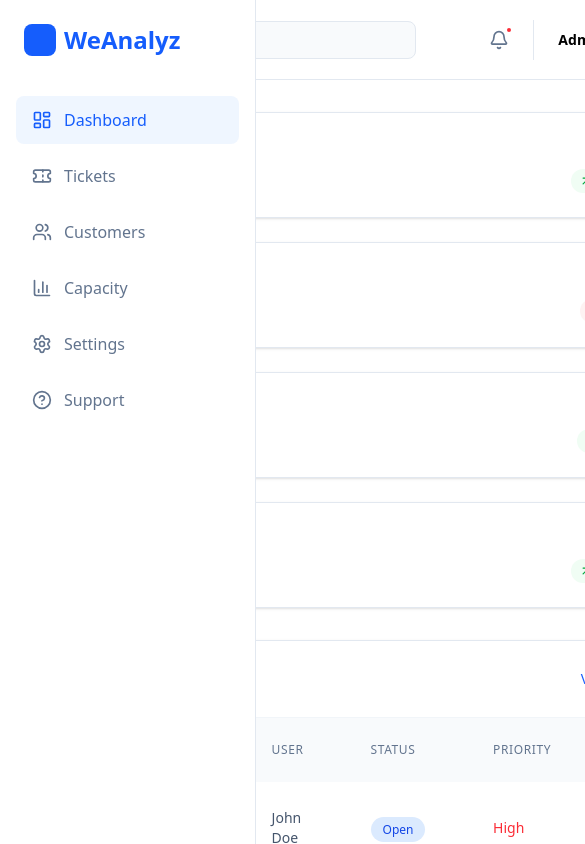
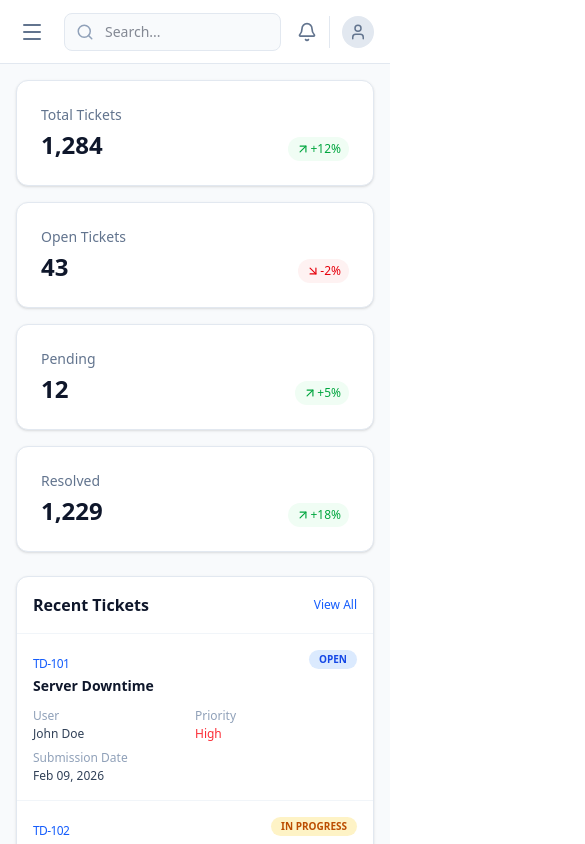
Before and after one commit to Coderofcoders70/WeAnalyze-Assessment, a React (Vite) app: page / in a window 390 px wide. Shown: the top 844 px of the page, 585 px wide, since content can reach past the window. Built offline with nearby package versions, Linux system fonts and the light colour scheme.

Commit message:
Added responsiveness

```diff
--- a/src/App.jsx
+++ b/src/App.jsx
@@ -1,40 +1,41 @@
-import Header from "./components/Header";
-import Sidebar from "./components/Sidebar";
-import { Stats_Data } from "./data/mockData";
-import StatusCard from "./components/StatusCard";
-import TicketTable from "./components/TicketTable";
+import { useState } from 'react';
+import Header from './components/Header';
+import Sidebar from './components/Sidebar';
+import { Stats_Data } from './data/mockData';
+import StatusCard from './components/StatusCard';
+import TicketTable from './components/TicketTable';
 
 function App() {
+  const [isSidebarOpen, setSidebarOpen] = useState(false);
 
   return (
-    <div className="flex min-h-screen">
-      {/* Sidebar  */}
-      <Sidebar />
+    <div className="flex min-h-screen bg-slate-50 font-sans text-slate-900 overflow-x-hidden">
 
-      <main className="flex flex-1 flex-col">
-        {/* Header  */}
-        <Header />
-        <div className="p-8 space-y-8">
-          {/* Top Stats Grid */}
-          <div className="grid grid-cols-1 md:grid-cols-2 lg:grid-cols-4 gap-6">
+      <Sidebar isOpen={isSidebarOpen} setOpen={setSidebarOpen} />
+
+      <main className="flex-1 flex flex-col min-w-0">
+        <Header onMenuClick={() => setSidebarOpen(true)} />
+
+        <div className="p-4 md:p-8 space-y-6 md:space-y-8">
+          {/* Status Cards */}
+          <div className="grid grid-cols-1 sm:grid-cols-2 lg:grid-cols-4 gap-4 md:gap-6">
             {Stats_Data.map((stat, index) => (
               <StatusCard key={index} {...stat} />
             ))}
           </div>
 
-          {/* Ticket Table Section */}
+          {/* Ticket Table */}
           <div className="bg-white rounded-xl shadow-sm border border-slate-200">
-            <div className="p-6 border-b border-slate-100 flex justify-between items-center">
-              <h2 className="text-lg font-semibold">Recent Tickets</h2>
-              <button className="text-sm text-blue-600 font-medium hover:underline">View All</button>
+            <div className="p-4 md:p-6 border-b border-slate-100 flex justify-between items-center">
+              <h2 className="text-base md:text-lg font-semibold">Recent Tickets</h2>
+              <button className="text-xs md:text-sm text-blue-600 font-medium hover:underline">View All</button>
             </div>
             <TicketTable />
           </div>
         </div>
       </main>
-
     </div>
-  )
+  );
 }
 
-export default App
+export default App;
--- a/src/components/Header.jsx
+++ b/src/components/Header.jsx
@@ -1,30 +1,35 @@
-import { Search, Bell, User } from 'lucide-react';
+import { Search, Bell, User, Menu } from 'lucide-react';
 
-const Header = () => {
+const Header = ({ onMenuClick }) => {
   return (
-    <header className="h-20 bg-white border-b border-slate-200 flex items-center justify-between px-8">
-      <div className="relative w-96">
+    <header className="h-16 md:h-20 bg-white border-b border-slate-200 flex items-center justify-between px-4 md:px-8 sticky top-0 z-30">
+      <div className="flex items-center gap-4 flex-1">
+        <button onClick={onMenuClick} className="lg:hidden text-slate-500 p-1">
+          <Menu size={24} />
+        </button>
+
+        <div className="relative w-full max-w-xs md:max-w-sm">
           <span className="absolute inset-y-0 left-0 pl-3 flex items-center text-slate-400">
             <Search size={18} />
           </span>
           <input
             type="text"
-          placeholder="Search tickets..."
+            placeholder="Search..."
             className="block w-full pl-10 pr-3 py-2 border border-slate-200 rounded-lg bg-slate-50 focus:outline-none focus:ring-2 focus:ring-blue-500 text-sm"
           />
         </div>
+      </div>
 
-      <div className="flex items-center gap-6">
-        <button className="relative text-slate-500 hover:text-blue-600">
+      <div className="flex items-center gap-3 md:gap-6 ml-4">
+        <button className="text-slate-500 hover:text-blue-600">
           <Bell size={20} />
-          <span className="absolute -top-1 -right-1 w-2 h-2 bg-red-500 rounded-full border-2 border-white"></span>
         </button>
-        <div className="flex items-center gap-3 pl-6 border-l border-slate-200">
-          <div className="text-right">
-            <p className="text-sm font-semibold">Admin</p>
+        <div className="flex items-center gap-2 md:gap-3 pl-3 md:pl-6 border-l border-slate-200">
+          <div className="hidden sm:block text-right">
+            <p className="text-xs md:text-sm font-semibold leading-none">Admin</p>
           </div>
-          <div className="w-10 h-10 bg-slate-200 rounded-full flex items-center justify-center">
-            <User size={20} className="text-slate-500" />
+          <div className="w-8 h-8 md:w-10 md:h-10 bg-slate-200 rounded-full flex items-center justify-center shrink-0">
+            <User size={18} className="text-slate-500" />
           </div>
         </div>
       </div>
--- a/src/components/Sidebar.jsx
+++ b/src/components/Sidebar.jsx
@@ -1,6 +1,6 @@
-import { LayoutDashboard, Ticket, Users, BarChart3, Settings, HelpCircle } from 'lucide-react';
+import { LayoutDashboard, Ticket, Users, BarChart3, Settings, HelpCircle, X } from 'lucide-react';
 
-const Sidebar = () => {
+const Sidebar = ({ isOpen, setOpen }) => {
   const menuItems = [
     { icon: <LayoutDashboard size={20} />, label: 'Dashboard', active: true },
     { icon: <Ticket size={20} />, label: 'Tickets', active: false },
@@ -12,17 +12,30 @@ const Sidebar = () => {
 
   return (
     <>
-      <aside className='fixed inset-y-0 left-0 z-50 w-64 bg-white border-r border-slate-200'>
+      {isOpen && (
+        <div
+          className="fixed inset-0 bg-slate-900/50 z-40 lg:hidden"
+          onClick={() => setOpen(false)}
+        />
+      )}
+
+      <aside className={`
+        fixed inset-y-0 left-0 z-50 w-64 bg-white border-r border-slate-200 transform transition-transform duration-300 ease-in-out lg:translate-x-0 lg:static lg:inset-0
+        ${isOpen ? 'translate-x-0' : '-translate-x-full'}
+      `}>
         <div className="p-6 flex justify-between items-center">
           <h1 className="text-blue-600 font-bold text-2xl flex items-center gap-2">
             <div className="w-8 h-8 bg-blue-600 rounded-lg shrink-0"></div>
             WeAnalyz
           </h1>
+          <button className="lg:hidden text-slate-500" onClick={() => setOpen(false)}>
+            <X size={24} />
+          </button>
         </div>
 
         <nav className="flex-1 px-4 space-y-2 mt-4">
-          {menuItems.map((item, idx) => (
-            <div key={idx} className={`flex items-center gap-3 px-4 py-3 rounded-lg cursor-pointer ${item.active ? 'bg-blue-50 text-blue-600' : 'text-slate-500 hover:bg-slate-50'}`}>
+          {menuItems.map((item, index) => (
+            <div key={index} className={`flex items-center gap-3 px-4 py-3 rounded-lg cursor-pointer ${item.active ? 'bg-blue-50 text-blue-600' : 'text-slate-500 hover:bg-slate-50'}`}>
               {item.icon}
               <span className="font-medium">{item.label}</span>
             </div>
--- a/src/components/TicketTable.jsx
+++ b/src/components/TicketTable.jsx
@@ -17,7 +17,8 @@ const TicketTable = () => {
   };
 
   return (
-    <div className="overflow-x-auto">
+    <div className="w-full">
+      <div className="hidden md:block overflow-x-auto">
         <table className="w-full text-left">
           <thead>
             <tr className="bg-slate-50 text-slate-500 text-xs uppercase tracking-wider">
@@ -26,7 +27,7 @@ const TicketTable = () => {
               <th className="px-6 py-4 font-medium">User</th>
               <th className="px-6 py-4 font-medium">Status</th>
               <th className="px-6 py-4 font-medium">Priority</th>
-            <th className="px-6 py-4 font-medium">Date</th>
+              <th className="px-6 py-4 font-medium text-right">Date</th>
             </tr>
           </thead>
           <tbody className="divide-y divide-slate-100">
@@ -43,12 +44,45 @@ const TicketTable = () => {
                 <td className="px-6 py-4 text-sm font-medium">
                   <span className={getPriorityStyle(ticket.priority)}>{ticket.priority}</span>
                 </td>
-              <td className="px-6 py-4 text-sm text-slate-500">{ticket.date}</td>
+                <td className="px-6 py-4 text-sm text-slate-500 text-right">{ticket.date}</td>
               </tr>
             ))}
           </tbody>
         </table>
       </div>
+
+      {/* Responsive Ticket Table  */}
+      <div className="md:hidden divide-y divide-slate-100">
+        {Tickets_Data.map((ticket) => (
+          <div key={ticket.id} className="p-4 space-y-3">
+            <div className="flex justify-between items-start">
+              <div>
+                <span className="text-xs font-medium text-blue-600 uppercase tracking-tighter">{ticket.id}</span>
+                <h3 className="text-sm font-bold text-slate-900 mt-0.5">{ticket.subject}</h3>
+              </div>
+              <span className={`px-2.5 py-0.5 rounded-full text-[10px] font-bold uppercase ${getStatusStyle(ticket.status)}`}>
+                {ticket.status}
+              </span>
+            </div>
+
+            <div className="grid grid-cols-2 gap-y-2 text-xs">
+              <div>
+                <p className="text-slate-400 mb-0.5">User</p>
+                <p className="font-medium text-slate-700">{ticket.user}</p>
+              </div>
+              <div>
+                <p className="text-slate-400 mb-0.5">Priority</p>
+                <p className={`font-medium ${getPriorityStyle(ticket.priority)}`}>{ticket.priority}</p>
+              </div>
+              <div>
+                <p className="text-slate-400 mb-0.5">Submission Date</p>
+                <p className="font-medium text-slate-700">{ticket.date}</p>
+              </div>
+            </div>
+          </div>
+        ))}
+      </div>
+    </div>
   );
 };
 
```
Lines whose indentation alone changed are shown as unchanged.
